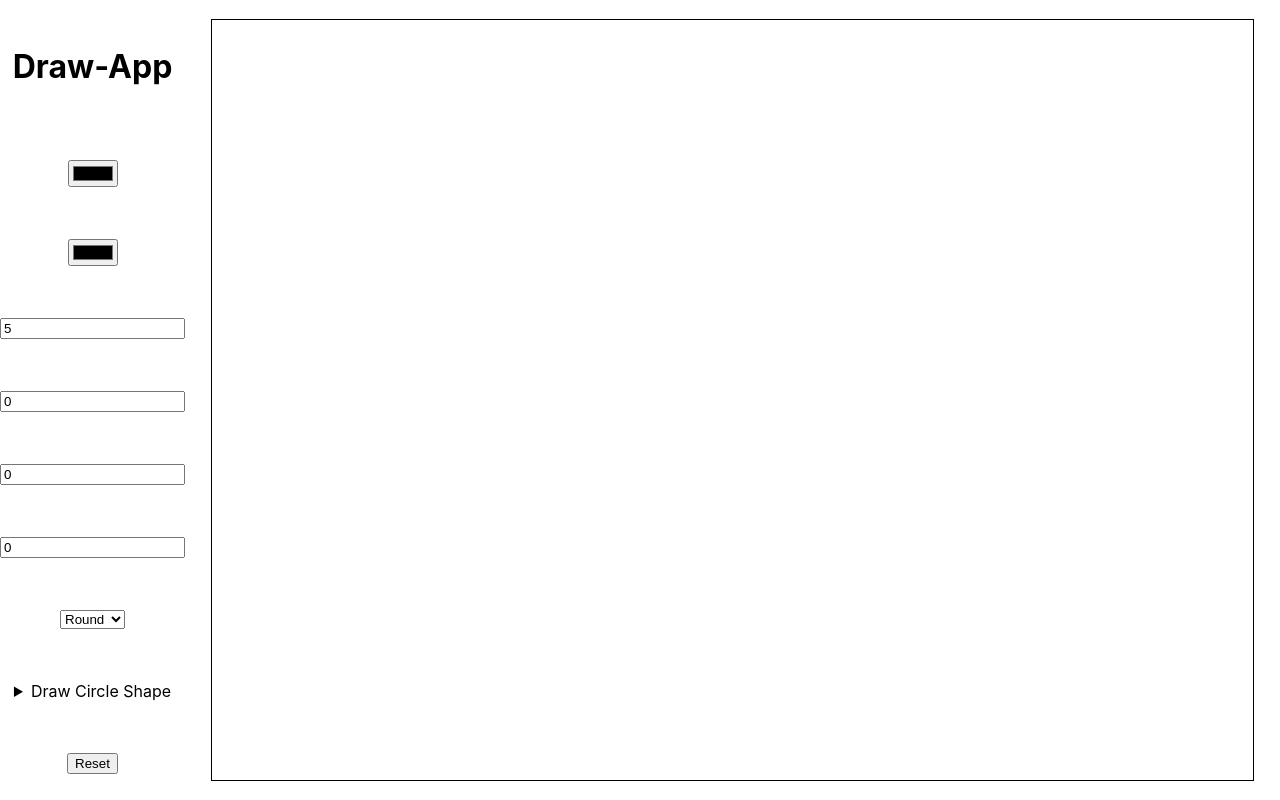
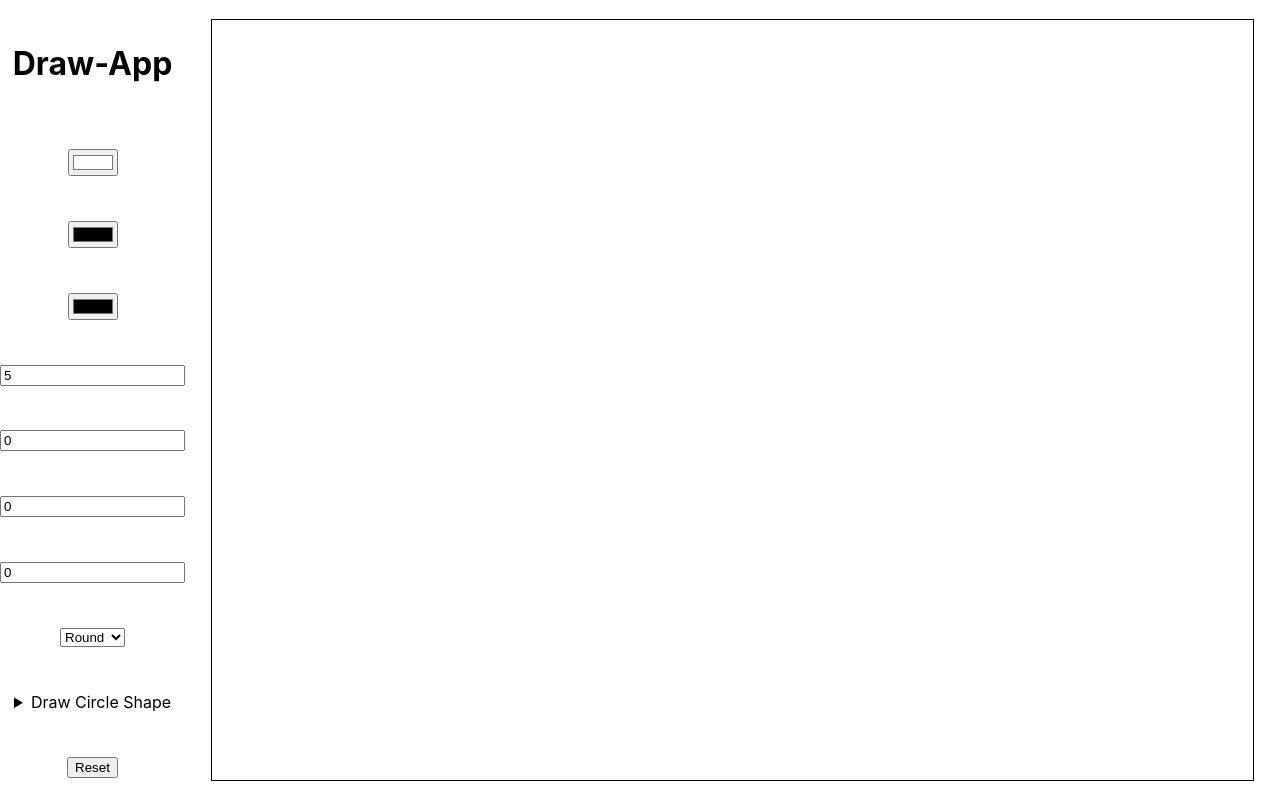
Before and after one commit to asdt560/drawing, a React (Create React App) app: page / in a window 1280 px wide. Built offline with nearby package versions, Linux system fonts and the light colour scheme.

Commit message:
Add ability to recolor canvas background

```diff
--- a/src/components/Canvas.tsx
+++ b/src/components/Canvas.tsx
@@ -74,10 +74,26 @@ const Canvas = () => {
     context.stroke();
     context.beginPath();
   }
+  const bkgColor = (e: any) => {
+    let context = contextRef.current as CanvasRenderingContext2D;
+    if (context) {
+      let width = context.canvas.width;
+      let height = context.canvas.height;
+      context.fillStyle = e.target.value;
+      context.fillRect(0, 0, width, height);
+    }
+  }
   return (
     <div className="container">
       <div className="toolbar">
         <h1>Draw-App</h1>
+        <input
+          type="color"
+          aria-label="bkgcolor"
+          id="bkgcolor"
+          defaultValue={"#ffffff"}
+          onChange={bkgColor}
+        />
         <input
           type="color"
           aria-label="color"
```
